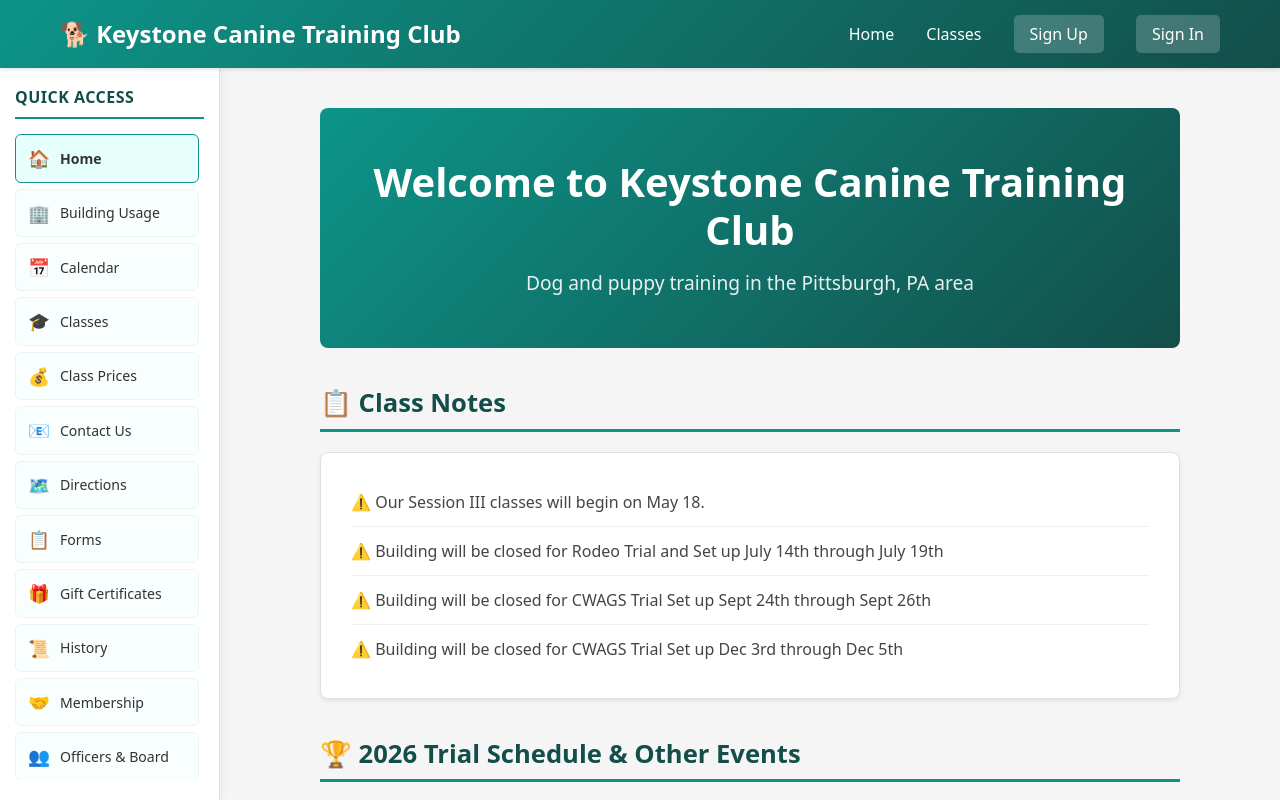
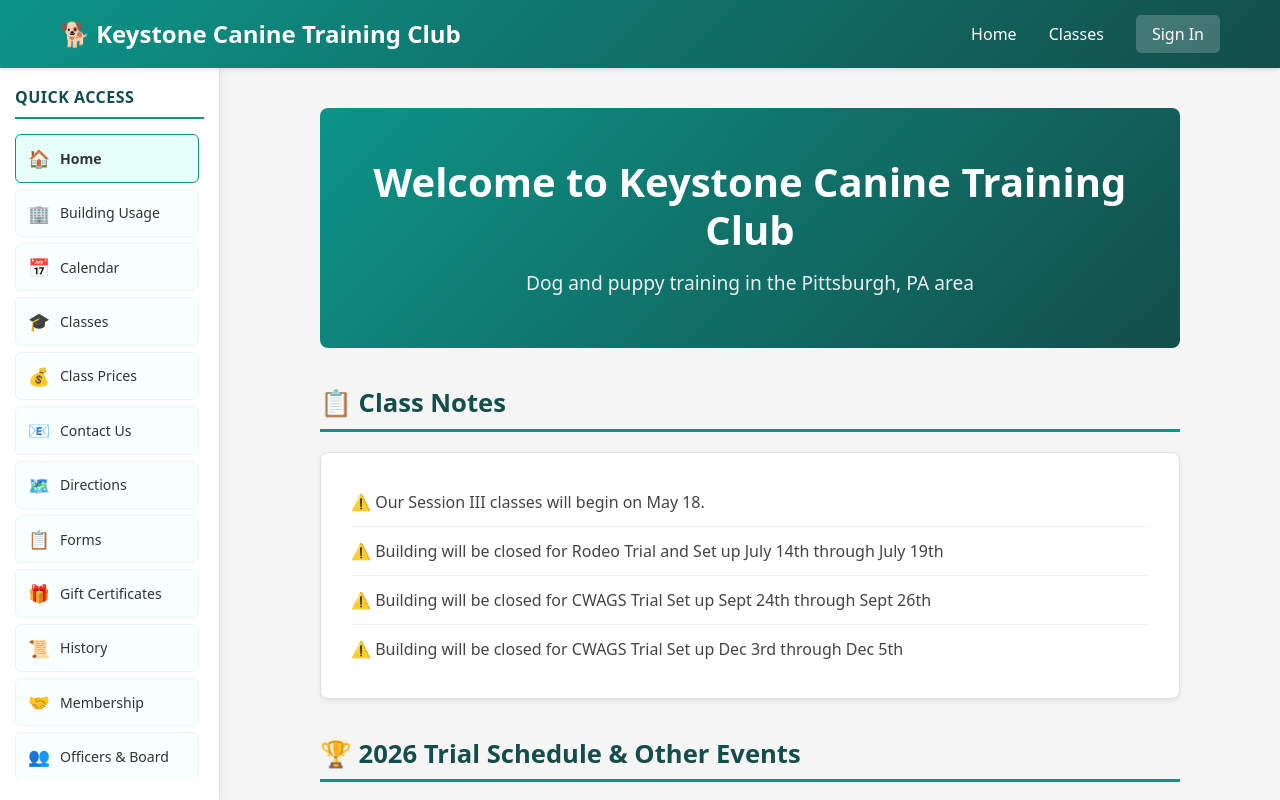
Before and after one commit to gearhartjj1/newDogClubSite, a React (Vite) app: page / in a window 1280 px wide. Built offline with nearby package versions, Linux system fonts and the light colour scheme; no server answers.

Commit message:
remove generic signup button from top

```diff
--- a/src/components/Navigation.tsx
+++ b/src/components/Navigation.tsx
@@ -33,11 +33,6 @@ export default function Navigation() {
               Classes
             </Link>
           </li>
-          <li>
-            <Link to="/signup" className={styles.cta} onClick={() => setMobileMenuOpen(false)}>
-              Sign Up
-            </Link>
-          </li>
           {userData ? (
             <li>
               <Link to="/profile" onClick={() => setMobileMenuOpen(false)}>
```
